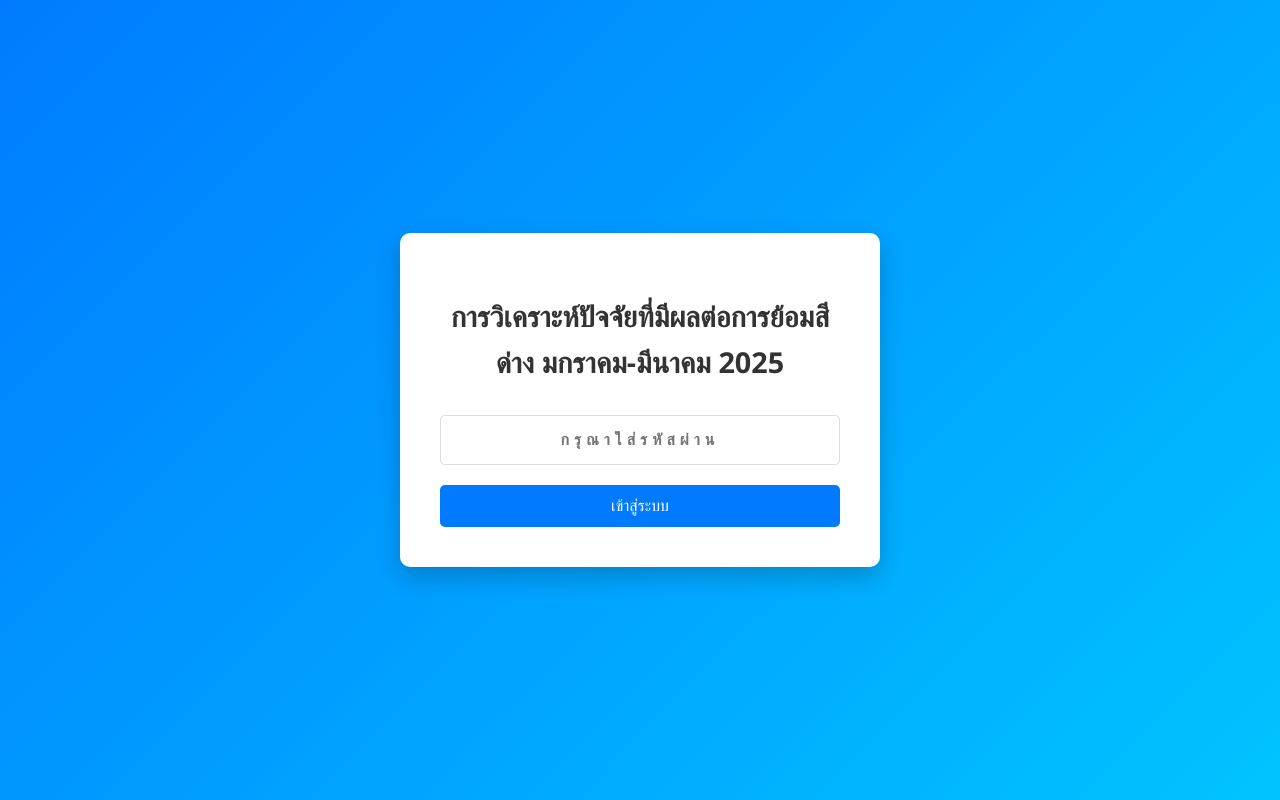
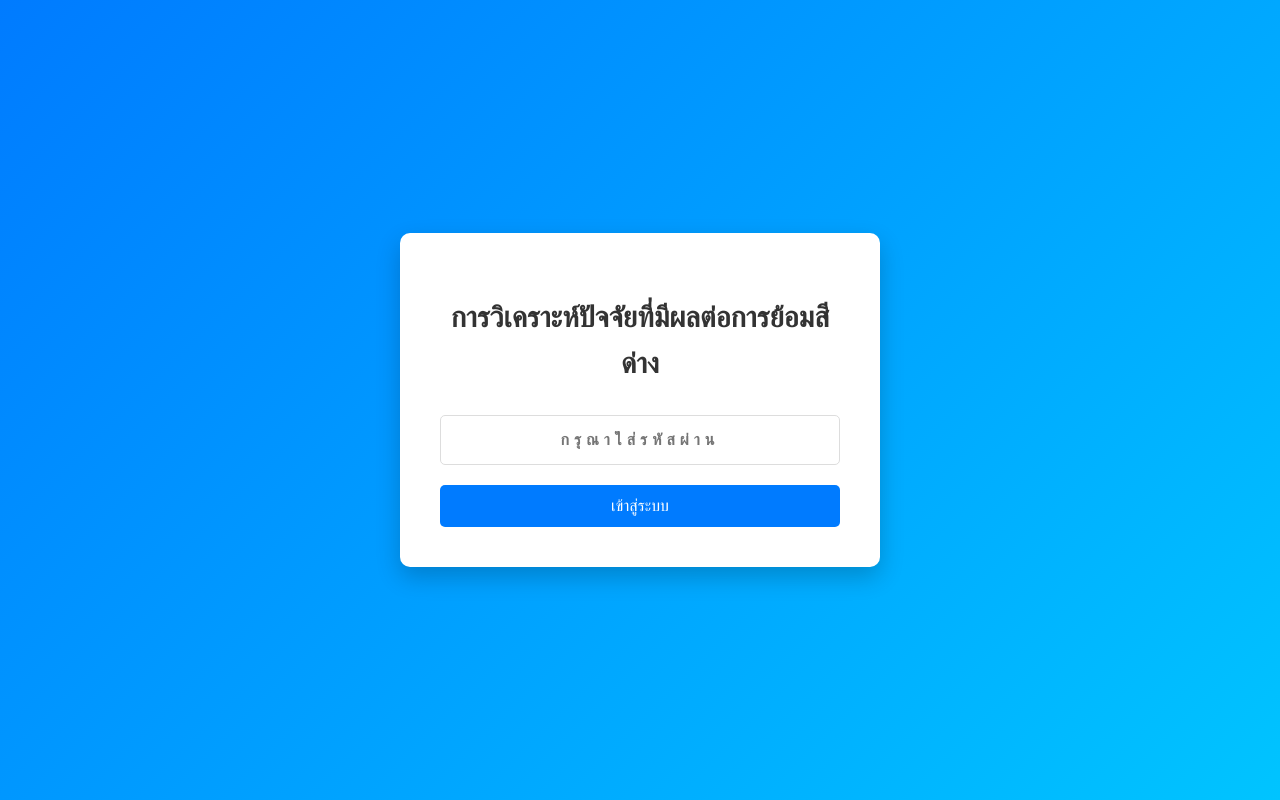
Before and after one commit to titee12345678/dang2m, a plain HTML site: page index.html in a window 1280 px wide. Drawn offline with nearby package versions, Linux system fonts and the light colour scheme.

Commit message:
Add files via upload

```diff
--- a/index.html
+++ b/index.html
@@ -189,7 +189,7 @@
     <!-- Login Page -->
     <div id="loginPage" class="login-container">
         <div class="login-box">
-            <h1 class="login-title">การวิเคราะห์ปัจจัยที่มีผลต่อการย้อมสีด่าง มกราคม-มีนาคม 2025</h1>
+            <h1 class="login-title">การวิเคราะห์ปัจจัยที่มีผลต่อการย้อมสีด่าง</h1>
             <div class="login-form">
                 <input type="password" id="passwordInput" class="password-input" placeholder="กรุณาใส่รหัสผ่าน" maxlength="6">
                 <button id="loginButton" class="login-button">เข้าสู่ระบบ</button>
@@ -202,7 +202,7 @@
     <div id="contentPage" class="content-container">
         <button id="logoutButton" class="logout-btn">ออกจากระบบ</button>
         <div class="header">
-            <h1>การวิเคราะห์ปัจจัยที่มีผลต่อการย้อมสีด่าง มกราคม-มีนาคม 2025</h1>
+            <h1>การวิเคราะห์ปัจจัยที่มีผลต่อการย้อมสีด่าง</h1>
         </div>
 
         <div class="container">
```
